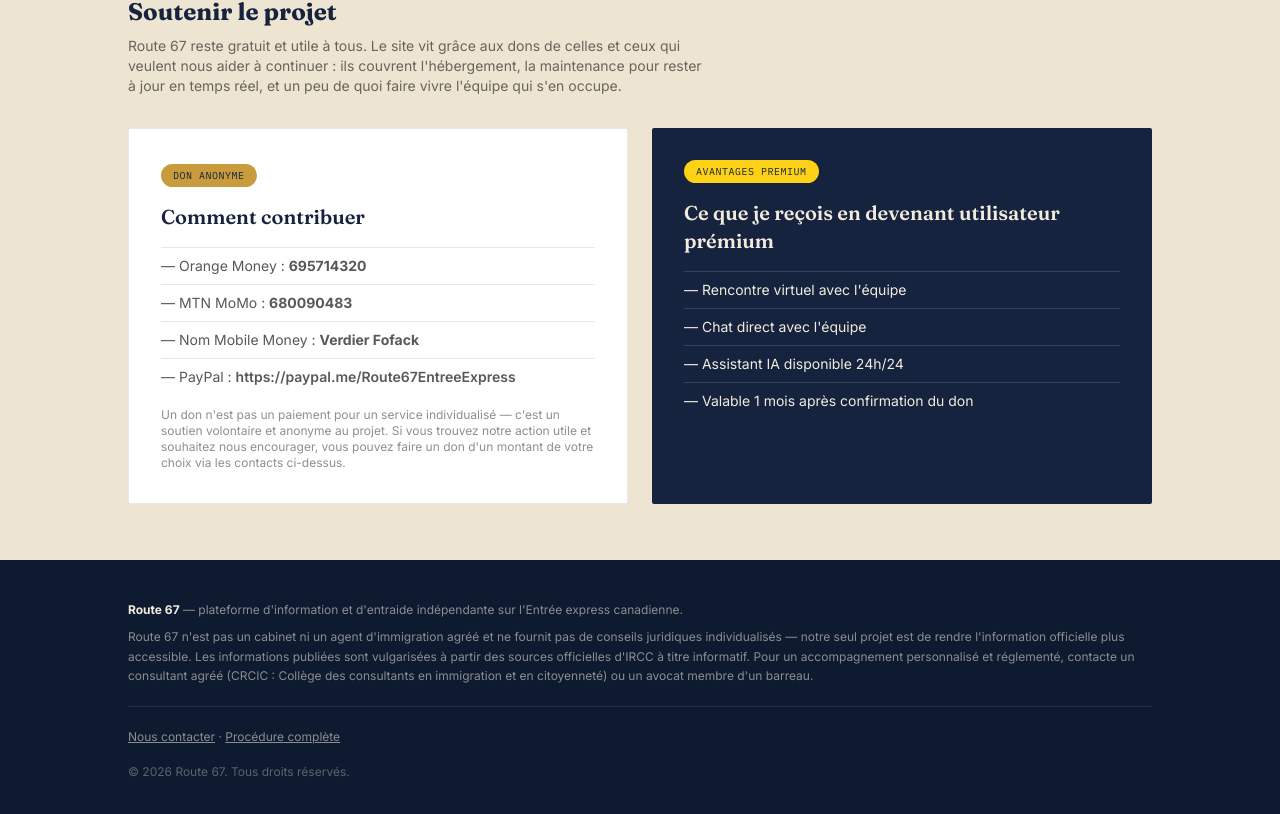
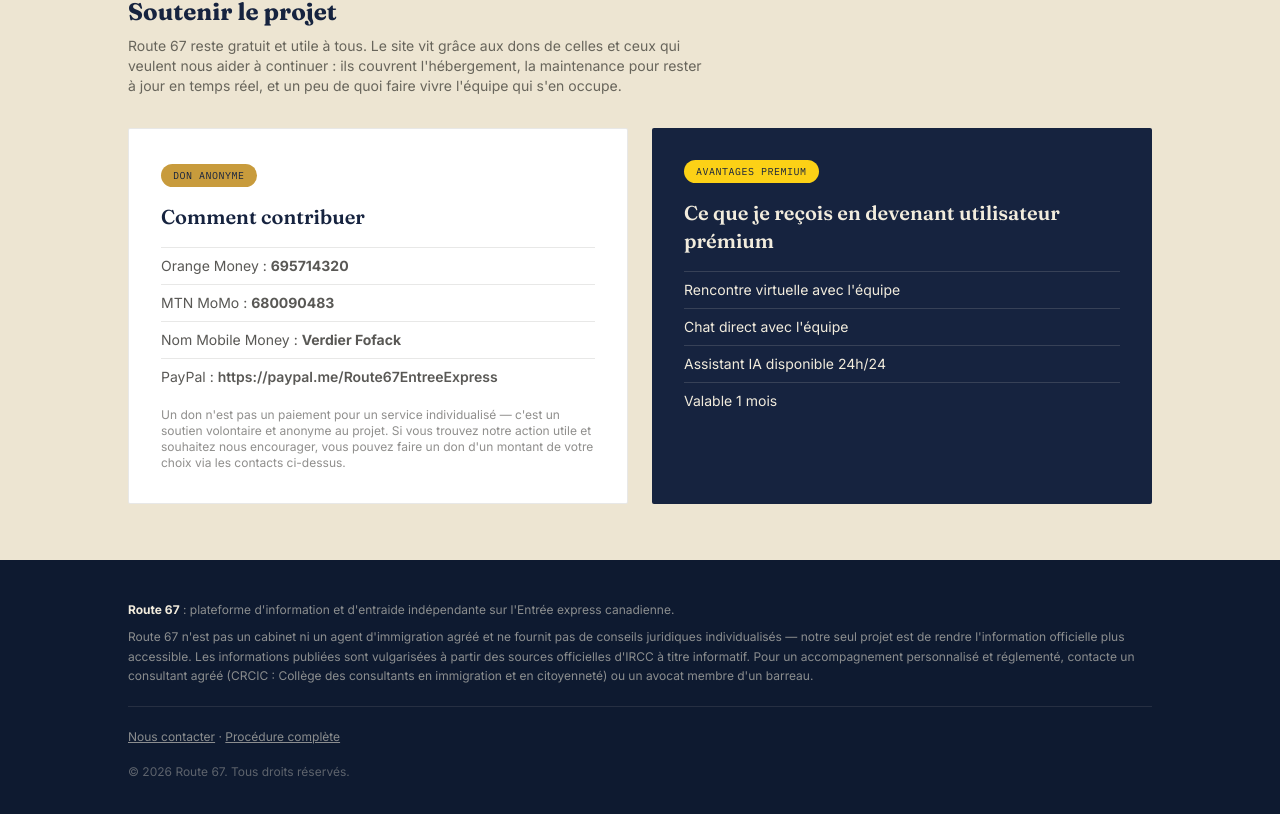
Before and after one commit to perez21/Route67-app, a Next.js app: page / in a window 1280 px wide. Shown: the part 2281-3095 px from the top of the page. Built offline with nearby package versions, Linux system fonts and the light colour scheme; no server answers; the database is empty.

Commit message:
Update page.tsx

```diff
--- a/src/app/page.tsx
+++ b/src/app/page.tsx
@@ -226,12 +226,12 @@ export default async function HomePage() {
               </span>
               <h3 className="mb-4 font-display text-xl font-semibold text-ink">Comment contribuer</h3>
               <ul className="mb-5 space-y-2 text-sm text-charcoal/75">
-                <li className="border-t border-charcoal/10 pt-2">— Orange Money : <strong>{momo.orange}</strong></li>
-                <li className="border-t border-charcoal/10 pt-2">— MTN MoMo : <strong>{momo.mtn}</strong></li>
-                <li className="border-t border-charcoal/10 pt-2">— Nom Mobile Money : <strong>{momo.accountName}</strong></li>
+                <li className="border-t border-charcoal/10 pt-2">Orange Money : <strong>{momo.orange}</strong></li>
+                <li className="border-t border-charcoal/10 pt-2">MTN MoMo : <strong>{momo.mtn}</strong></li>
+                <li className="border-t border-charcoal/10 pt-2">Nom Mobile Money : <strong>{momo.accountName}</strong></li>
                 {momo.paypal && (
                   <li className="border-t border-charcoal/10 pt-2">
-                    — PayPal : <span className="font-semibold">{momo.paypal}</span>
+                    PayPal : <span className="font-semibold">{momo.paypal}</span>
                   </li>
                 )}
               </ul>
@@ -250,10 +250,10 @@ export default async function HomePage() {
               </span>
               <h3 className="mb-4 font-display text-xl font-semibold">Ce que je reçois en devenant utilisateur prémium</h3>
               <ul className="mb-6 flex-grow space-y-2 text-sm">
-                <li className="border-t border-parchment/15 pt-2">— Rencontre virtuel avec l&apos;équipe</li>
-                <li className="border-t border-parchment/15 pt-2">— Chat direct avec l&apos;équipe</li>
-                <li className="border-t border-parchment/15 pt-2">— Assistant IA disponible 24h/24</li>
-                <li className="border-t border-parchment/15 pt-2">— Valable 1 mois après confirmation du don</li>
+                <li className="border-t border-parchment/15 pt-2">Rencontre virtuelle avec l&apos;équipe</li>
+                <li className="border-t border-parchment/15 pt-2">Chat direct avec l&apos;équipe</li>
+                <li className="border-t border-parchment/15 pt-2">Assistant IA disponible 24h/24</li>
+                <li className="border-t border-parchment/15 pt-2">Valable 1 mois</li>
               </ul>
               <PremiumCtaButton />
             </div>
@@ -263,7 +263,7 @@ export default async function HomePage() {
 
       <footer className="bg-[#0E1A30] px-4 py-10 text-xs leading-relaxed text-parchment/55 sm:px-6 md:px-10">
         <div className="mx-auto max-w-5xl">
-          <p className="mb-2"><strong className="text-parchment">Route 67</strong> — plateforme d&apos;information et d&apos;entraide indépendante sur l&apos;Entrée express canadienne.</p>
+          <p className="mb-2"><strong className="text-parchment">Route 67</strong> : plateforme d&apos;information et d&apos;entraide indépendante sur l&apos;Entrée express canadienne.</p>
           <p>
             Route 67 n&apos;est pas un cabinet ni un agent d&apos;immigration agréé et ne fournit pas de
             conseils juridiques individualisés — notre seul projet est de rendre l&apos;information
```
